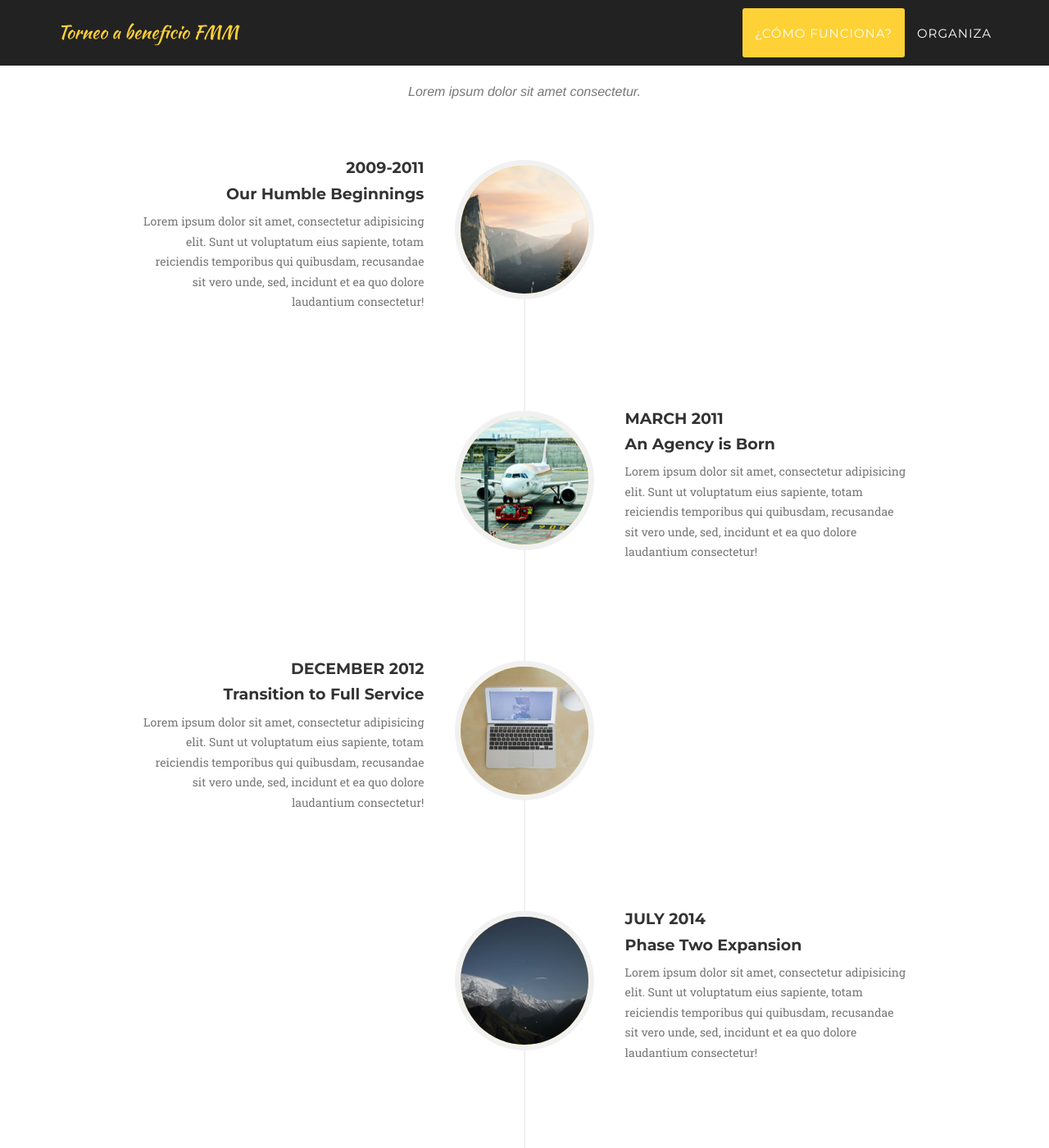
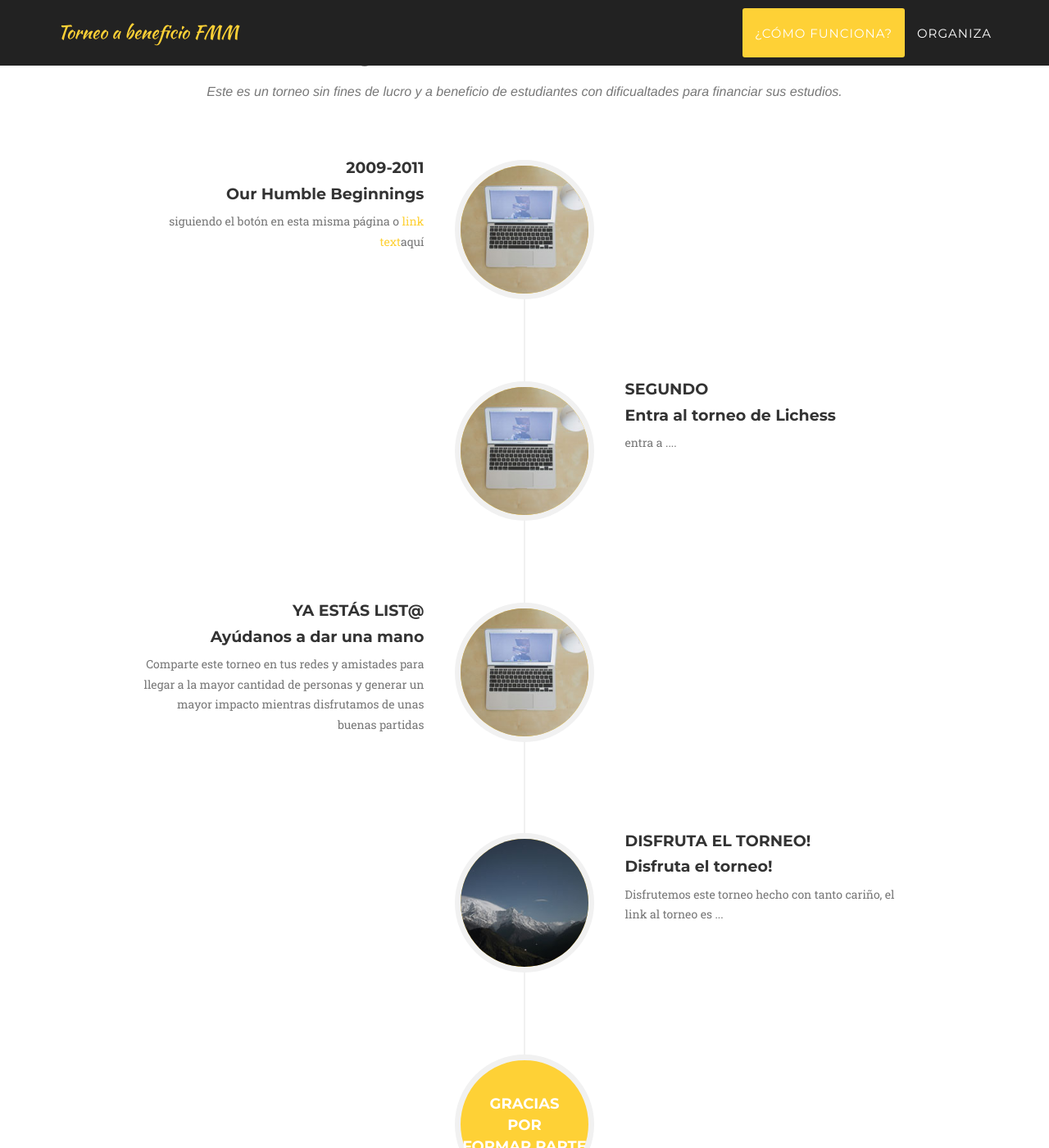
Before and after one commit to torneofundacionmoisesmellado/2021, a Jekyll site: the page built from index.html, in a window 1280 px wide and 1400 px high, scrolled down 870 px. Shown: the whole window at 82% size. Built offline with Jekyll 4.4.1, drawn with Linux system fonts in a browser that asks for light colours; some web fonts are replaced; some of the changed text lies outside the part shown.

Commit message:
Update about.html

```diff
--- a/_includes/about.html
+++ b/_includes/about.html
@@ -3,8 +3,8 @@
         <div class="container">
             <div class="row">
                 <div class="col-lg-12 text-center">
-                    <h2 class="section-heading">About</h2>
-                    <h3 class="section-subheading text-muted">Lorem ipsum dolor sit amet consectetur.</h3>
+                    <h2 class="section-heading">¿Cómo Funciona?</h2>
+                    <h3 class="section-subheading text-muted">Este es un torneo sin fines de lucro y a beneficio de estudiantes con dificualtades para financiar sus estudios.</h3>
                 </div>
             </div>
             <div class="row">
@@ -12,7 +12,7 @@
                     <ul class="timeline">
                         <li>
                             <div class="timeline-image">
-                                <img class="img-circle img-responsive" src="img/about/1.jpg" alt="">
+                                <img class="img-circle img-responsive" src="img/about/3.jpg" alt="">
                             </div>
                             <div class="timeline-panel">
                                 <div class="timeline-heading">
@@ -20,21 +20,21 @@
                                     <h4 class="subheading">Our Humble Beginnings</h4>
                                 </div>
                                 <div class="timeline-body">
-                                    <p class="text-muted">Lorem ipsum dolor sit amet, consectetur adipisicing elit. Sunt ut voluptatum eius sapiente, totam reiciendis temporibus qui quibusdam, recusandae sit vero unde, sed, incidunt et ea quo dolore laudantium consectetur!</p>
+                                    <p class="text-muted">siguiendo el botón en esta misma página o <a href="https://forms.gle/igwGRz4yEeKZCXQ86" target="_blank">link text</a>aquí</p>
                                 </div>
                             </div>
                         </li>
                         <li class="timeline-inverted">
                             <div class="timeline-image">
-                                <img class="img-circle img-responsive" src="img/about/2.jpg" alt="">
+                                <img class="img-circle img-responsive" src="img/about/3.jpg" alt="">
                             </div>
                             <div class="timeline-panel">
                                 <div class="timeline-heading">
-                                    <h4>March 2011</h4>
-                                    <h4 class="subheading">An Agency is Born</h4>
+                                    <h4>Segundo</h4>
+                                    <h4 class="subheading">Entra al torneo de Lichess</h4>
                                 </div>
                                 <div class="timeline-body">
-                                    <p class="text-muted">Lorem ipsum dolor sit amet, consectetur adipisicing elit. Sunt ut voluptatum eius sapiente, totam reiciendis temporibus qui quibusdam, recusandae sit vero unde, sed, incidunt et ea quo dolore laudantium consectetur!</p>
+                                    <p class="text-muted"> entra a ....</p>
                                 </div>
                             </div>
                         </li>
@@ -44,11 +44,11 @@
                             </div>
                             <div class="timeline-panel">
                                 <div class="timeline-heading">
-                                    <h4>December 2012</h4>
-                                    <h4 class="subheading">Transition to Full Service</h4>
+                                    <h4>Ya estás list@</h4>
+                                    <h4 class="subheading">Ayúdanos a dar una mano</h4>
                                 </div>
                                 <div class="timeline-body">
-                                    <p class="text-muted">Lorem ipsum dolor sit amet, consectetur adipisicing elit. Sunt ut voluptatum eius sapiente, totam reiciendis temporibus qui quibusdam, recusandae sit vero unde, sed, incidunt et ea quo dolore laudantium consectetur!</p>
+                                    <p class="text-muted">Comparte este torneo en tus redes y amistades para llegar a la mayor cantidad de personas y generar un mayor impacto mientras disfrutamos de unas buenas partidas</p>
                                 </div>
                             </div>
                         </li>
@@ -58,19 +58,19 @@
                             </div>
                             <div class="timeline-panel">
                                 <div class="timeline-heading">
-                                    <h4>July 2014</h4>
-                                    <h4 class="subheading">Phase Two Expansion</h4>
+                                    <h4>Disfruta el torneo!</h4>
+                                    <h4 class="subheading">Disfruta el torneo!</h4>
                                 </div>
                                 <div class="timeline-body">
-                                    <p class="text-muted">Lorem ipsum dolor sit amet, consectetur adipisicing elit. Sunt ut voluptatum eius sapiente, totam reiciendis temporibus qui quibusdam, recusandae sit vero unde, sed, incidunt et ea quo dolore laudantium consectetur!</p>
+                                    <p class="text-muted">Disfrutemos este torneo hecho con tanto cariño, el link al torneo es ...</p>
                                 </div>
                             </div>
                         </li>
                         <li class="timeline-inverted">
                             <div class="timeline-image">
-                                <h4>Be Part
-                                    <br>Of Our
-                                    <br>Story!</h4>
+                                <h4>Gracias
+                                    <br>Por
+                                    <br>Formar Parte</h4>
                             </div>
                         </li>
                     </ul>
```
